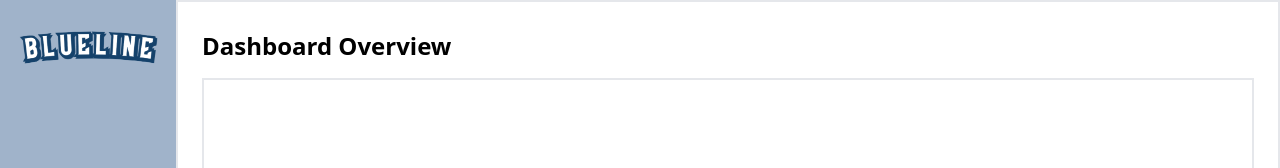
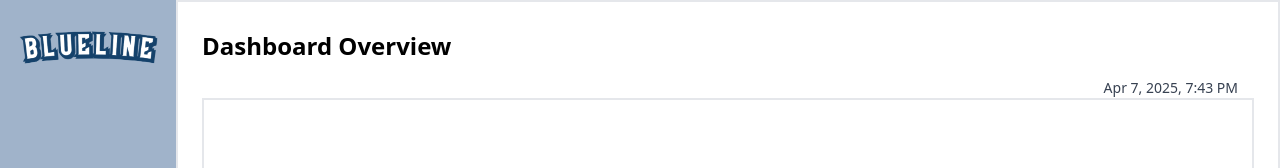
Before and after one commit to Jessalynnic/BlueLine, a React (Create React App) app in the folder blueline/: page /dashboard in a window 1280 px wide. Shown: the top 168 px of the page. Built offline with nearby package versions, Linux system fonts and the light colour scheme.

Commit message:
Added the display of the current date and time

```diff
--- /dev/null
+++ b/blueline/src/pages/components/dateDisplay.js
@@ -0,0 +1,26 @@
+import React, { useState, useEffect } from "react";
+
+function CurrentDateDisplay() {
+    const [dateTime, setDateTime] = useState(new Date());
+
+    useEffect(() => {
+        const interval = setInterval(() => {
+            setDateTime(new Date());
+        }, 1000);
+
+        return () => clearInterval(interval);
+    }, []);
+
+    const formatted = dateTime.toLocaleString("en-US", {
+        dateStyle: "medium",
+        timeStyle: "short",
+    });
+
+    return (
+        <div className="flex text-sm text-gray-700 px-4 justify-end">
+          {formatted}
+        </div>
+    );
+}
+
+export default CurrentDateDisplay;
--- a/blueline/src/pages/dashboard.js
+++ b/blueline/src/pages/dashboard.js
@@ -4,6 +4,7 @@ import logo from '../images/blueline_text_logo.png';
 import Sidebar from './components/sideBar';
 import { ArrowLeftStartOnRectangleIcon } from '@heroicons/react/24/outline';
 import badgeIcon from '../images/badge.png';
+import CurrentDateDisplay from './components/dateDisplay';
 import CriminalDB from './criminalDB';
 
 function Dashboard() {
@@ -49,6 +50,7 @@ function Dashboard() {
         {/* Right Column: Information Section */}
         <div className="flex-1 flex flex-col border-2 h-screen px-6 pt-7">
           <h1 className='text-2xl mb-4 font-bold'>{headerText}</h1>
+          <CurrentDateDisplay />
 
           <div className="flex-1 flex flex-col h-2/3 border-2">
             {headerText === "Criminal Database" && <CriminalDB />}
```
